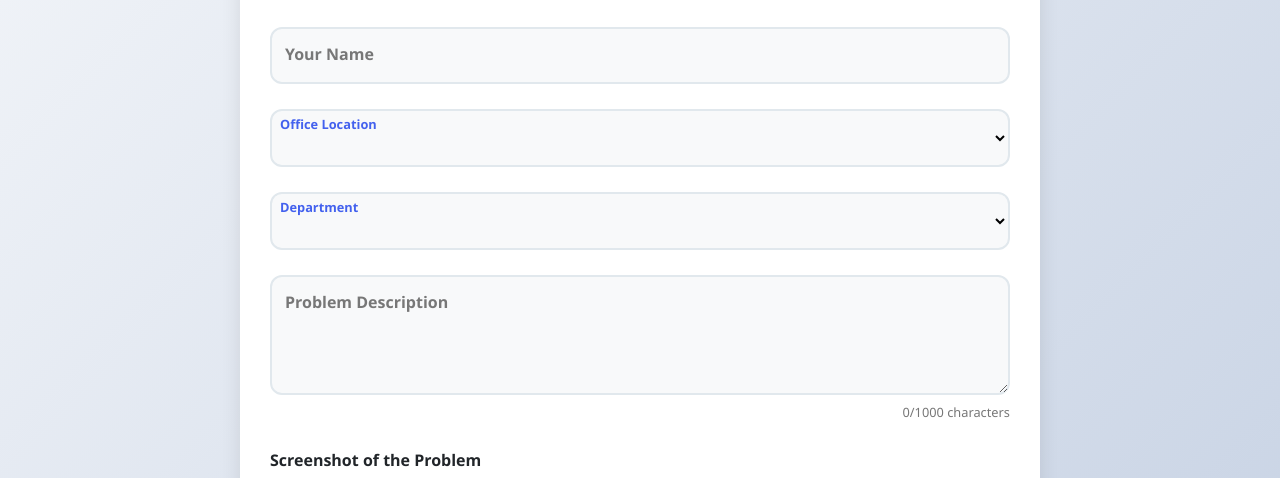
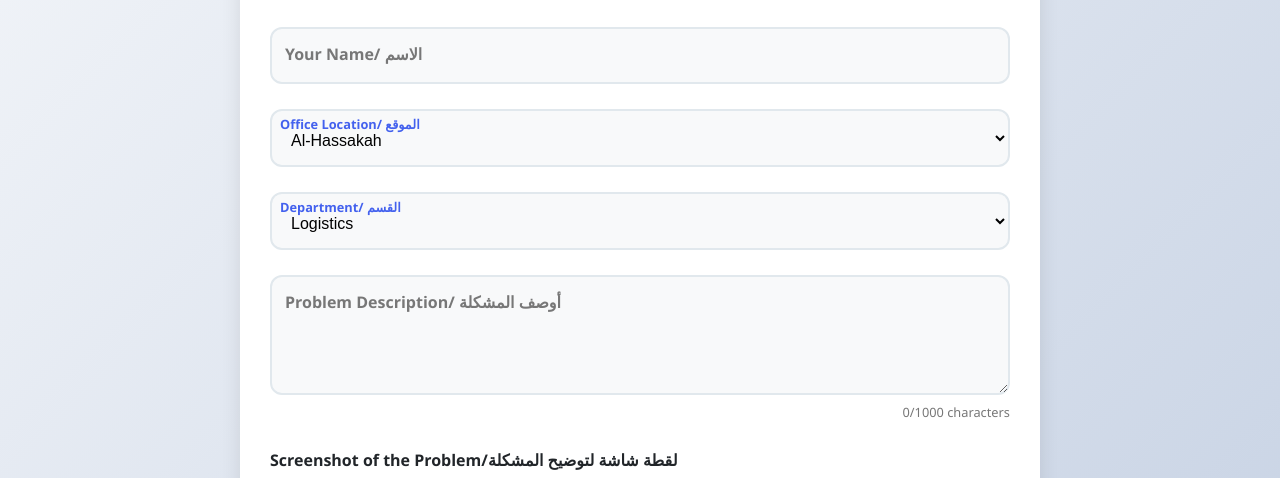
Before and after one commit to HozanFttah/ticketing-system, a website: page public/index.html in a window 1280 px wide. Shown: the part 313-791 px from the top of the page. Drawn offline with Linux system fonts and the light colour scheme.

Commit message:
Update index.html

```diff
--- a/public/index.html
+++ b/public/index.html
@@ -479,45 +479,49 @@ textarea[dir="rtl"] {
             <form id="ticketForm" enctype="multipart/form-data">
                 <div class="form-group floating-label">
                     <input type="text" id="name" name="name" placeholder=" " required>
-                    <label for="name">Your Name</label>
+                    <label for="name">Your Name/ الاسم</label>
                 </div>
 
                 <div class="form-group floating-label">
                     <select id="location" name="location" required>
-                        <option value=""></option>
-                        <option value="Main Office - Downtown">Main Office - Downtown</option>
-                        <option value="Branch Office - North">Branch Office - North</option>
-                        <option value="Branch Office - South">Branch Office - South</option>
-                        <option value="Branch Office - East">Branch Office - East</option>
-                        <option value="Remote Office">Remote Office</option>
-                        <option value="Warehouse">Warehouse</option>
+                        <option value="Al-Hassakah">Al-Hassakah</option>
+                        <option value="Al-Hol Camp">Al-Hol Camp</option>
+                        <option value="Al-Shadadi">Al-Shadadi</option>
+                        <option value="Ar-Raqqah">Ar-Raqqah</option>
+                        <option value="Der-E-Zour ( Hajin )">Der-E-Zour ( Hajin )</option>
+                        <option value="Der-E-Zour (Sabha)">Der-E-Zour (Sabha)</option>
+                        <option value="Der-E-Zour (Jazrat)">Der-E-Zour (Jazrat)</option>
+                        <option value="Washokani Camp">Washokani Camp</option>
                     </select>
-                    <label for="location">Office Location</label>
+                    <label for="location">Office Location/ الموقع</label>
                 </div>
 
                 <div class="form-group floating-label">
                     <select id="department" name="department" required>
-                        <option value=""></option>
+                        <option value="Logistics">Logistics</option>
                         <option value="HR">Human Resources</option>
                         <option value="Finance">Finance</option>
                         <option value="Security">Security</option>
                         <option value="Operations">Operations</option>
                         <option value="Program">Program</option>
+                        <option value="Media and Advocacy">Media and Advocacy</option>
+                        <option value="MEAL">MEAL</option>
+                        <option value="Complaince">Complaince</option>
                     </select>
-                    <label for="department">Department</label>
+                    <label for="department">Department/ القسم</label>
                 </div>
 
 <div class="form-group floating-label">
     <textarea id="description" name="description" placeholder=" "
               maxlength="1000" required dir="auto"></textarea>
-    <label for="description">Problem Description</label>
+    <label for="description">Problem Description/ أوصف المشكلة</label>
     <div class="char-counter" style="text-align: right; font-size: 0.8rem; color: #777;">
         <span id="charCount">0</span>/1000 characters
     </div>
 </div>
 
                 <div class="form-group">
-                    <label>Screenshot of the Problem</label>
+                    <label>Screenshot of the Problem/لقطة شاشة لتوضيح المشكلة</label>
                     <div class="file-upload">
                         <input type="file" id="screenshot" name="screenshot" accept="image/*">
                         <label for="screenshot" class="file-upload-label">
```
